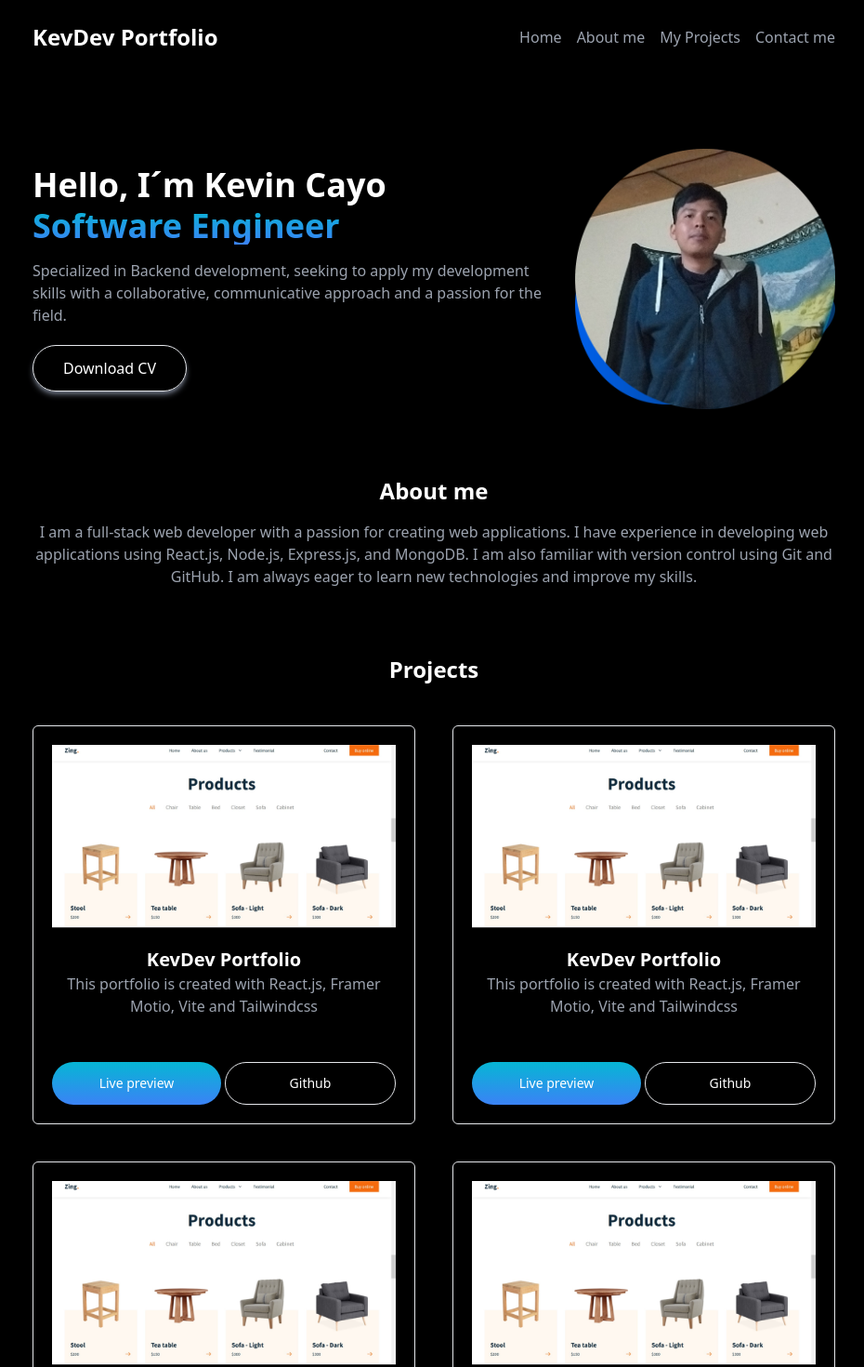
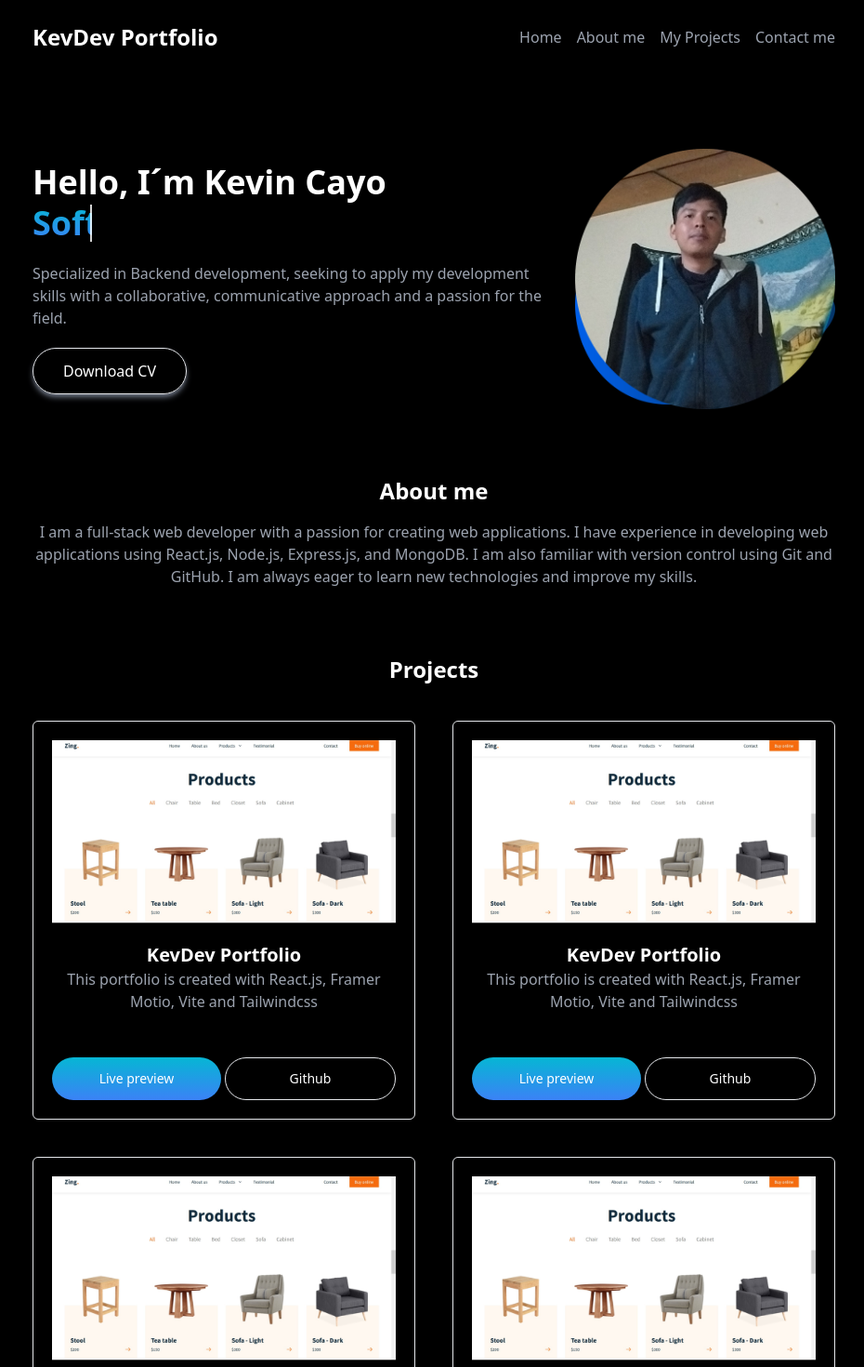
Before and after one commit to KevinCayo10/portfolio_kevdev, a React (Vite) app: page / in a window 1280 px wide. Shown: the top 1470 px of the page at 93% size, without its empty margins (173-1103 px from the left). Built offline with nearby package versions, Linux system fonts and the light colour scheme.

Commit message:
bug: Aun falta arreglar el estilo de Software Engineer

```diff
--- a/src/App.css
+++ b/src/App.css
@@ -4,16 +4,36 @@ body {
 }
 
 .gradiant-text {
-  background: linear-gradient(to top, #3b82f6, #06b6d4);
   -webkit-background-clip: text;
-  -webkit-text-fill-color: transparent;
+  @apply bg-gradient-to-t from-blue-500 to-cyan-500 text-transparent;
+  overflow: hidden;
+  border-right: 2px solid #fff;
+  animation: typing-text steps(40) 5s infinite, blink ease 0.5s infinite;
+  text-wrap: nowrap;
+  display: inline-block;
+  width: max-content;
+  width: 0;
 }
+
+/* Media query para pantallas de menos de 600px (celulares) */
+@media only screen and (max-width: 600px) {
+  @keyframes typing-text {
+    from {
+      width: 0%;
+    }
+    to {
+      width: 65%;
+    }
+  }
+}
+
+/* Definición de la animación typing-text */
 @keyframes typing-text {
   from {
     width: 0%;
   }
   to {
-    width: 350px;
+    width: 65%;
   }
 }
 
--- a/src/components/Main.jsx
+++ b/src/components/Main.jsx
@@ -11,9 +11,9 @@ function Banner() {
         <div className="container  text-center items-center px-4 pt-12 pb-12 sm:pt-20 flex flex-col sm:flex-row gap-6 sm:text-left sm:items-center">
           <motion.div
             className="w-2/3"
-            initial={{ opacity: 0, y: 50 }}
-            whileInView={{ opacity: 1, y: 0 }}
-            transition={{ duration: 3 }}
+            initial={{ opacity: 0, y: 25 }}
+            animate={{ opacity: 1, y: 0 }}
+            transition={{ duration: 1 }}
           >
             <h2 className="font-bold text-4xl">Hello, I´m Kevin Cayo</h2>
             <h2 className="font-bold text-2xl mt-1 gradiant-text sm:text-4xl ">
@@ -31,9 +31,9 @@ function Banner() {
           </motion.div>
           <motion.div
             className="relative w-1/3"
-            initial={{ opacity: 0, x: 50 }}
-            whileInView={{ opacity: 1, x: 0 }}
-            transition={{ duration: 3 }}
+            initial={{ opacity: 0, x: 25 }}
+            animate={{ opacity: 1, x: 0 }}
+            transition={{ duration: 1 }}
           >
             <img
               src={Portfile}
--- a/src/components/Project.jsx
+++ b/src/components/Project.jsx
@@ -7,22 +7,17 @@ function Project() {
     <section id="projects">
       <div className="container m-auto px-4 sm:py-12 text-center">
         <motion.div
-          initial={{ opacity: 0, y: 10 }}
+          initial={{ opacity: 0, y: 0 }}
           whileInView={{ opacity: 1, y: 0 }}
           transition={{ duration: 2 }}
         >
           <h2 className="text-2xl font-semibold">Projects</h2>
         </motion.div>
-        <motion.div
-          className="grid grid-cols-1 sm:grid-cols-2 gap-10 mt-11"
-          initial={{ opacity: 0, x: 50 }}
-          whileInView={{ opacity: 1, x: 0 }}
-          transition={{ duration: 2 }}
-        >
+        <div className="grid grid-cols-1 sm:grid-cols-2 gap-10 mt-11">
           {Projects.map((project) => {
             return <Card key={project.id} {...project} />;
           })}
-        </motion.div>
+        </div>
       </div>
     </section>
   );
--- a/src/components/shared/Card.jsx
+++ b/src/components/shared/Card.jsx
@@ -1,10 +1,15 @@
 import PropTypes from "prop-types";
 import ButtonG from "./Button";
+import { motion } from "framer-motion";
 
 function Card({ url_img, title, description, url_page, url_github, tools }) {
-  console.log("TOOLS _ ", tools);
   return (
-    <div className="border  rounded-md p-5 flex-1 ">
+    <motion.div
+      className="border  rounded-md p-5 flex-1 "
+      initial={{ opacity: 1, y: -25 }}
+      whileInView={{ opacity: 1, y: -5 }}
+      transition={{ duration: 5 }}
+    >
       <img src={url_img} alt="" width={200} className="w-full h-auto" />
       <h3 className="text-xl font-semibold mt-5">{title}</h3>
       <div>
@@ -29,7 +34,7 @@ function Card({ url_img, title, description, url_page, url_github, tools }) {
           label={"Github"}
         />
       </div>
-    </div>
+    </motion.div>
   );
 }
 
```
